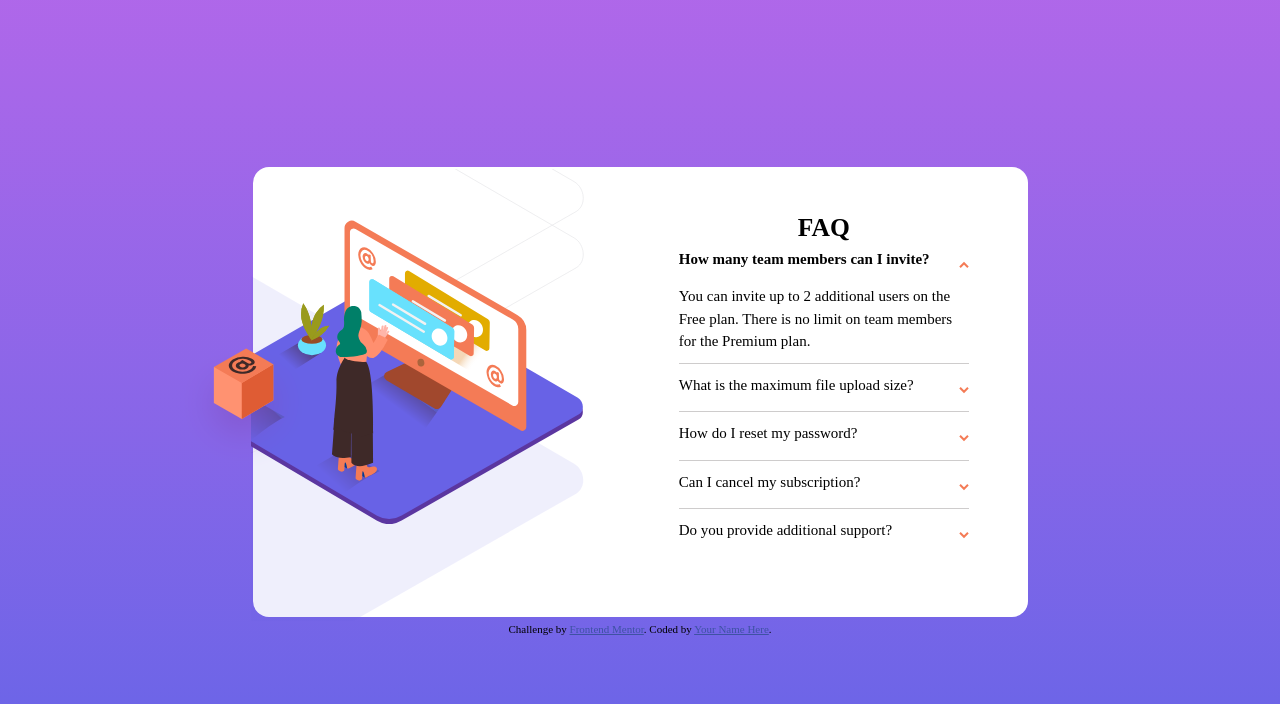
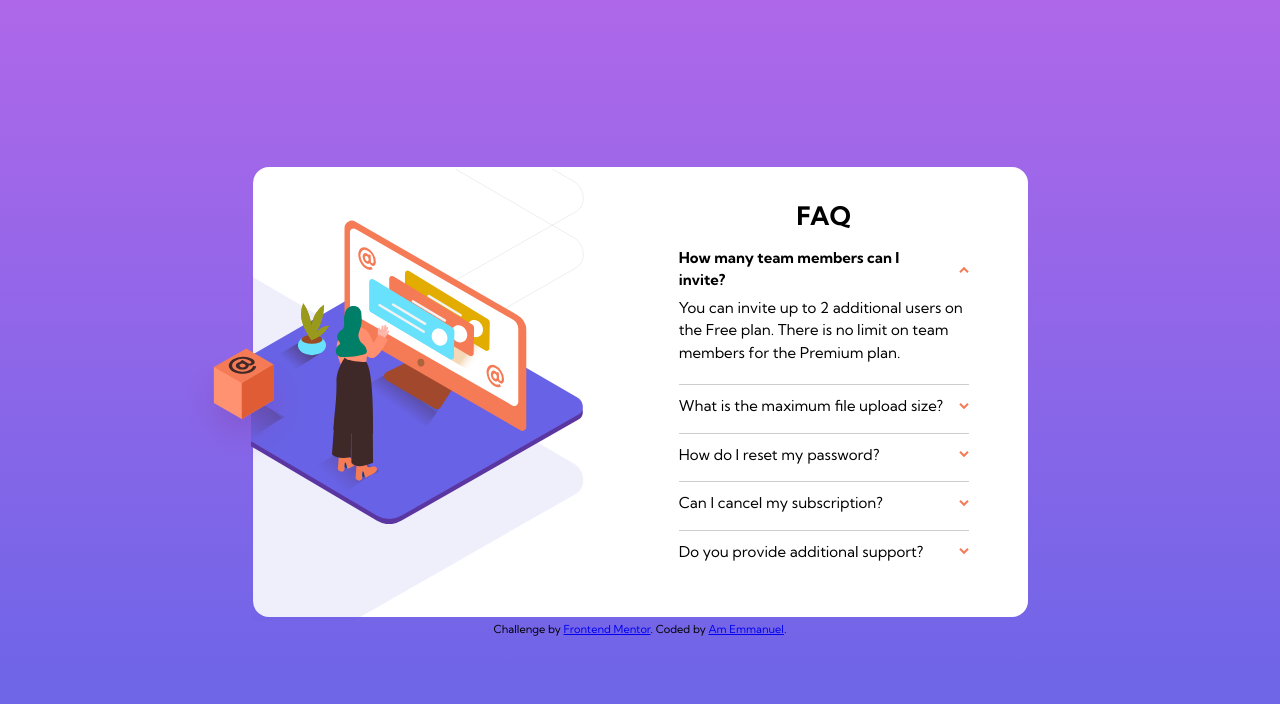
Before and after one commit to heisemmaco-dev/faq-accordion-card-main-heisemmaco, a plain HTML site: page index.html in a window 1280 px wide. Both pictures are taken after a click on the element "How many team members can I invite?". Drawn offline with Linux system fonts and the light colour scheme.

Commit message:
made an adjustment to css and add the font family

```diff
--- a/index.html
+++ b/index.html
@@ -16,15 +16,19 @@
   <div class="container">
     <img src="./images/illustration-box-desktop.svg" alt="" class="the_de box">
 
-  <picture>
+  <div class="image_container">
+
     <!-- the mobile pictures size -->
     <img src="./images/illustration-woman-online-mobile.svg" alt="" class="the_woman">
 
     <img src="./images/bg-pattern-mobile.svg" alt="" class="the_wom the_woman">
+
     <!--Desktop size-->
-<img src="./images/illustration-woman-online-desktop.svg" alt="" class="the_de illust">
-<img src="./images/bg-pattern-desktop.svg" alt="" class="the_de pattern">
-  </picture>
+    <img src="./images/illustration-woman-online-desktop.svg" alt="" class="the_de illust">
+    <img src="./images/bg-pattern-desktop.svg" alt="" class="the_de pattern">
+
+  </div>
+
 <section>
 <h1>FAQ</h1>
 
@@ -32,60 +36,62 @@
 
  <div class="fir_ac"> <!-- accordion-item -->
 
-  <button id="bold-el"> <!-- accordion-header -->
-    <p> How many team members can I invite?</p>
+  <button class="bold-el"> <!-- accordion-header -->
+    <span> How many team members can I invite?</span>
     <img src="./images/icon-arrow-down.svg" alt="" class="icon"> <!-- icon -->
   </button>
   <!-- accordion-content -->
-  <p id="the_p">You can invite up to 2 additional users on the Free plan. There is no limit on team members for the Premium plan.</p>
+  <p class="the_p">You can invite up to 2 additional users on the Free plan. There is no limit on team members for the Premium plan.</p>
 
  </div>
 
  <div class="fir_ac">
- <button id="bold-el">
-  <p>What is the maximum file upload size?</p>
+ <button class="bold-el">
+  <span>What is the maximum file upload size?</span>
   <img src="./images/icon-arrow-down.svg" alt="" class="icon">
 </button>
 
- <p id="the_p">No more than 2GB. All files in your account must fit your allotted storage space.</p>
+ <p class="the_p">No more than 2GB. All files in your account must fit your allotted storage space.</p>
  </div>
 
  <div class="fir_ac">
-     <button id="bold-el">
-      <p>How do I reset my password?</p>
+     <button class="bold-el">
+      <span>How do I reset my password?</span>
       <img src="./images/icon-arrow-down.svg" alt="" class="icon">
       </button>
 
-      <p id="the_p">Click “Forgot password” from the login page or “Change password” from your profile page. A reset link will be emailed to you.
+      <p class="the_p">Click “Forgot password” from the login page or “Change password” from your profile page. A reset link will be emailed to you.
       </p>
 </div>
 
 <div class="fir_ac">
-  <button id="bold-el">
-        <p >Can I cancel my subscription?</p>
+  <button class="bold-el">
+        <span>Can I cancel my subscription?</span>
         <img src="./images/icon-arrow-down.svg" alt="" class="icon">
   </button>
-      <p id="the_p"> Yes! Send us a message and we’ll process your request no questions asked</p>
+      <p class="the_p"> Yes! Send us a message and we’ll process your request no questions asked</p>
 </div>
 
 <div class="fir_ac">
-    <button id="bold-el">
-        <p >Do you provide additional support?</p>
+    <button class="bold-el">
+        <span>Do you provide additional support?</span>
         <img src="./images/icon-arrow-down.svg" alt="" class="icon">
     </button>
 
-      <p id="the_p"> Chat and email support is available 24/7. Phone lines are open during normal business hours.</p>
+      <p class="the_p"> Chat and email support is available 24/7. Phone lines are open during normal business hours.</p>
 
 </div>
+
 </div>
 </section>
+
 </div>
 
 </main>
-  <div class="attribution">
+  <footer>
     Challenge by <a href="https://www.frontendmentor.io?ref=challenge" target="_blank">Frontend Mentor</a>.
-    Coded by <a href="#">Your Name Here</a>.
-  </div>
+    Coded by <a href="www/twitter.com/heisemmaco">Am Emmanuel</a>.
+  </footer>
   <script src="main.js"></script>
 </body>
 </html>
--- a/main.js
+++ b/main.js
@@ -1,5 +1,4 @@
 const accordionItems = document.querySelectorAll('.fir_ac')
-console.log(accordionItems);
 
 accordionItems.forEach(item =>
     item.addEventListener("click", () => {
--- a/style.css
+++ b/style.css
@@ -1,4 +1,6 @@
-.attribution {
+@import url('https://fonts.googleapis.com/css2?family=Inter:wght@400;500;600&family=Kumbh+Sans:wght@400;700&display=swap');
+
+footer {
   font-size: 11px;
   text-align: center;
   width: 86%;
@@ -24,6 +26,10 @@
     background: linear-gradient(hsl(273, 75%, 66%), hsl(240, 73%, 65%));
     background-repeat: no-repeat;
     background-size: cover;
+
+    font-family: 'Kumbh Sans', sans-serif;
+    Font-size: 12px;
+    font-weight: 400;
 
     min-height: 100vh;
     display: flex;
@@ -68,7 +74,7 @@ section {
   top: -41px;
 }
 
-picture {
+.image_container {
      position: relative;
      display: flex;
      flex-direction: column;
@@ -76,12 +82,14 @@ picture {
      margin-bottom: 13px;
 }
 
-picture img:first-child {
+.image_container img:first-child {
   position: absolute;
   top: -121px;
   left: 2px;
   width: 270px;
 }
+
+
 
 .the_wom{
   width: 270px;
@@ -101,12 +109,17 @@ button {
   width: 100%;
   display: flex;
   justify-content: space-between;
+  gap: 10px;
   align-items: center;
   border: none;
-  background-color: white;
+  background-color: transparent;
   margin-top: 10px;
   margin-bottom: 5px;
+  text-align: start;
+  font-size: 12px;
 }
+
+
 
 button:hover {
   color: hsl(14, 88%, 65%);
@@ -122,7 +135,7 @@ button:hover {
   font-size: 11px;
 }
 
-#the_p {
+.the_p {
   display: none;
 }
 
@@ -131,18 +144,23 @@ button:hover {
   border: none;
 }
 
-.open #the_p {
+.open .the_p {
   display: block;
   transition: all 0.2s ease;
 }
 
-.open #bold-el p {
+.open .bold-el span {
   font-weight: 700;
+}
+
+.icon {
+  transform: rotate(0deg);
+  transition: all 0.2s ease-in;
 }
 
 .open .icon {
   transform: rotate(180deg);
-  transition: all 0.2s ease;
+  transition: all 0.2s ease-out;
 }
 
 @media screen and (min-width:400Px) {
@@ -166,7 +184,7 @@ button:hover {
     top: -19px;
   }
 
-  picture img:first-child {
+  .image_container img:first-child {
     position: absolute;
     top: -145px;
     left: 4px;
@@ -176,7 +194,7 @@ button:hover {
   section {
     font-size: 11px;
     position: relative;
-    top: -37px;
+    top: -31px;
   }
 }
 
@@ -188,7 +206,7 @@ button:hover {
     width: 618px;
     align-items: center;
     justify-content: space-around;
-    height: 420px;
+    height: 355px;
     margin-top: 0;
 }
 
@@ -196,11 +214,11 @@ main {
   position: relative;
 }
 
-picture .the_woman {
+.image_container .the_woman {
  display: none;
 }
 
-picture {
+.image_container {
   position: relative;
   left: -22px;
   bottom: 18px;
@@ -225,7 +243,7 @@ picture {
   width: 96px;
 }
 
-picture .pattern {
+.image_container .pattern {
   max-width: 200%;
 
   width: 725px;
@@ -240,12 +258,27 @@ picture .pattern {
 
 section {
   position: relative;
-  bottom: 34px;
+  top: -65px;
 }
 
+button {
+  font-size: 15px;
+}
+
+
+.wrap {
+  display: flex;
+  flex-direction: column;
+  gap: 5px;
+}
 }
 
 @media screen and (min-width: 950px) {
+
+  .wrap {
+    gap: 10px;
+  }
+
   .container {
     width: 775px;
     height: 450px;
@@ -255,11 +288,11 @@ main {
   position: relative;
 }
 
-picture .the_woman {
+.image_container .the_woman {
  display: none;
 }
 
-picture {
+.image_container {
   left: -60px;
   bottom: 18px;
   width: 400px;
@@ -285,7 +318,7 @@ picture {
   width: 127px;
 }
 
-picture .pattern {
+.image_container .pattern {
   width: 725px;
   position: relative;
   left: -230px;
```
